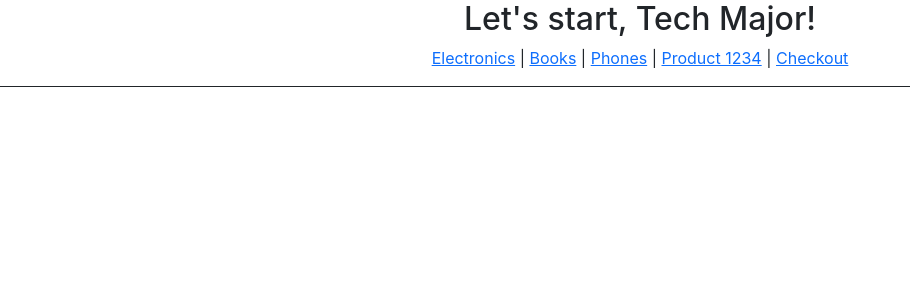
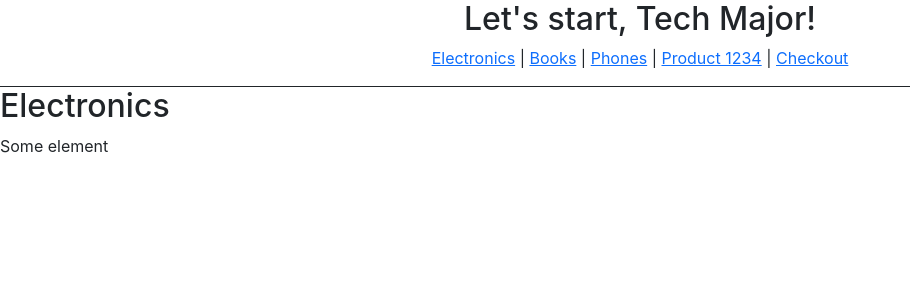
Before and after one commit to sumanthatva/techmajor, a React (Create React App) app: page /electronics/1 in a window 1280 px wide. Shown: the top 300 px of the page, without its empty margins (0-910 px from the left). Built offline with nearby package versions, Linux system fonts and the light colour scheme.

Commit message:
Demonstrating <Outlet/> Outlet in Electronics.js

```diff
--- a/src/App.js
+++ b/src/App.js
@@ -38,7 +38,9 @@ function App() {
     <Routes>
       <Route path="/" element={<Home products={products}/>}/>
       <Route path="/products" element={<Home products={products}/>}/>
-      <Route path="/electronics" element={<Electronics/>}/>
+      <Route path="/electronics" element={<Electronics/>}>
+        <Route path=":id" element={<p> Some element </p>} />
+      </Route>
       <Route path="/books" element={<Books/>} />
       <Route path="/products/:productId" element={<ProductDetail/>}/>
       {/* Redirect */}
--- a/src/components/pages/Electronics.js
+++ b/src/components/pages/Electronics.js
@@ -1,9 +1,11 @@
 import React from 'react';
+import { Outlet } from 'react-router-dom';
 
 export default function Electronics() {
   return (
     <div>
       <h2>Electronics</h2>
+      <Outlet />
     </div>
   )
 }
```
